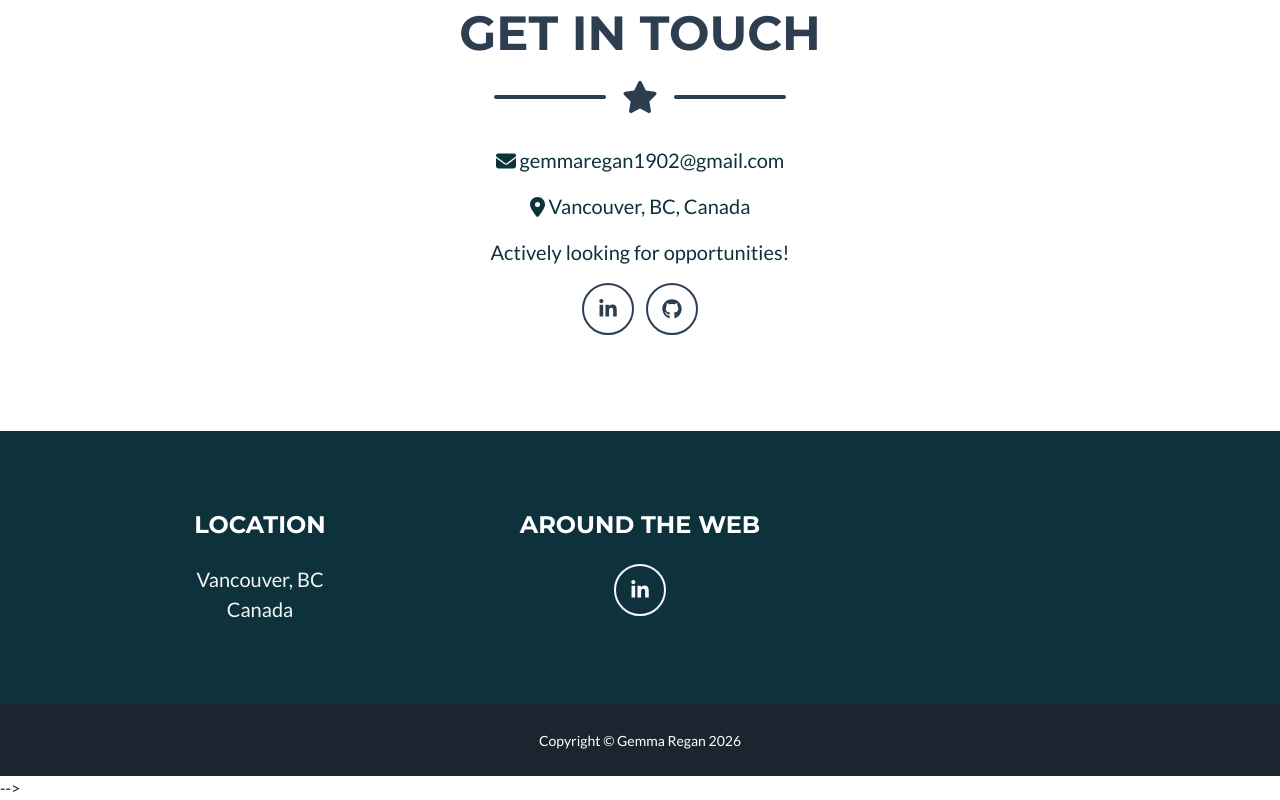
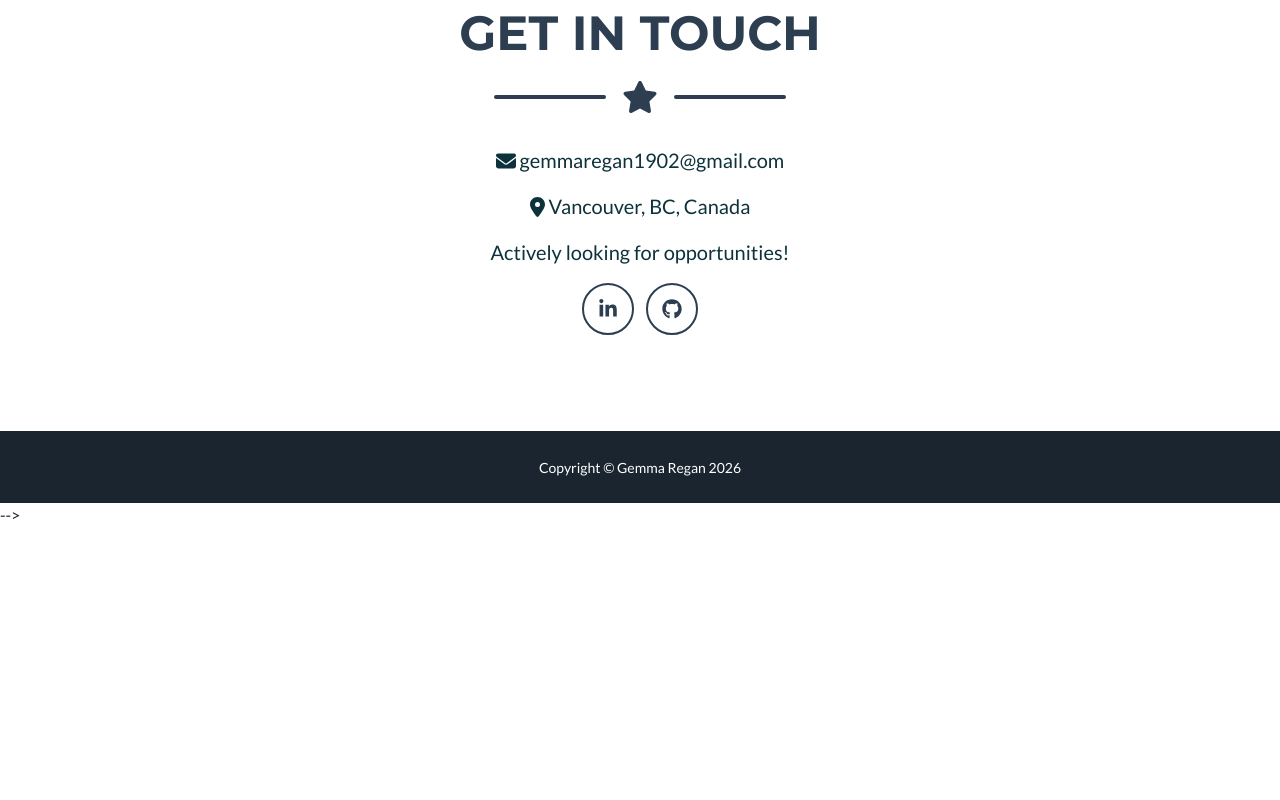
Before and after one commit to gemma1902/Gem_Portfolio, a website: page index.html in a window 1280 px wide. Shown: the part 2069-2869 px from the top of the page. After the commit the page ends 2596 px from the top, so only its background shows below. Drawn offline with nearby package versions, Linux system fonts and the light colour scheme.

Commit message:
Remove footer section to streamline page layout

```diff
--- a/index.html
+++ b/index.html
@@ -192,41 +192,7 @@
                 </div>
             </div>
     </section>
-    <!-- Footer-->
-    <footer class="footer text-center">
-        <div class="container">
-            <div class="row">
-                <!-- Footer Location-->
-                <div class="col-lg-4 mb-5 mb-lg-0">
-                    <h4 class="text-uppercase mb-4">Location</h4>
-                    <p class="lead mb-0">
-                        Vancouver, BC
-                        <br />
-                        Canada
-                    </p>
-                </div>
-                <!-- Footer Social Icons-->
-                <div class="col-lg-4 mb-5 mb-lg-0">
-                    <h4 class="text-uppercase mb-4">Around the Web</h4>
-                    <!-- <a class="btn btn-outline-light btn-social mx-1" href="#!"><i class="fab fa-fw fa-facebook-f"></i></a> -->
-                    <!-- <a class="btn btn-outline-light btn-social mx-1" href="#!"><i class="fab fa-fw fa-twitter"></i></a> -->
-                    <a class="btn btn-outline-light btn-social mx-1"
-                        href="https://www.linkedin.com/in/gemma-regan-02b706195/"><i
-                            class="fab fa-fw fa-linkedin-in"></i></a>
-                    <!-- <a class="btn btn-outline-light btn-social mx-1" href="#!"><i class="fab fa-fw fa-dribbble"></i></a> -->
-                </div>
-                <!-- Footer About Text-->
-                <!-- <div class="col-lg-4">
-                    <h4 class="text-uppercase mb-4">About Freelancer</h4>
-                    <p class="lead mb-0">
-                        Freelance is a free to use, MIT licensed Bootstrap theme created by
-                        <a href="http://startbootstrap.com">Start Bootstrap</a>
-                        .
-                    </p>
-                </div> -->
-            </div>
-        </div>
-    </footer>
+
     <!-- Copyright Section-->
     <div class="copyright py-4 text-center text-white">
         <div class="container"><small>Copyright © Gemma Regan 2026
```
